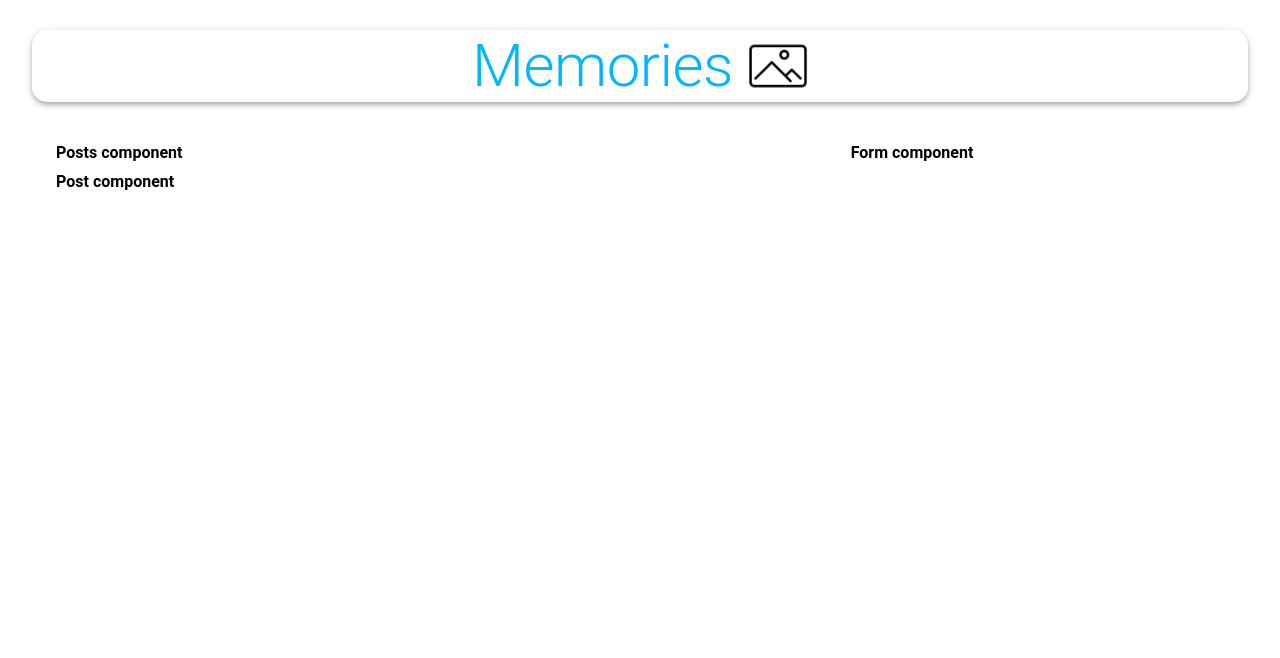
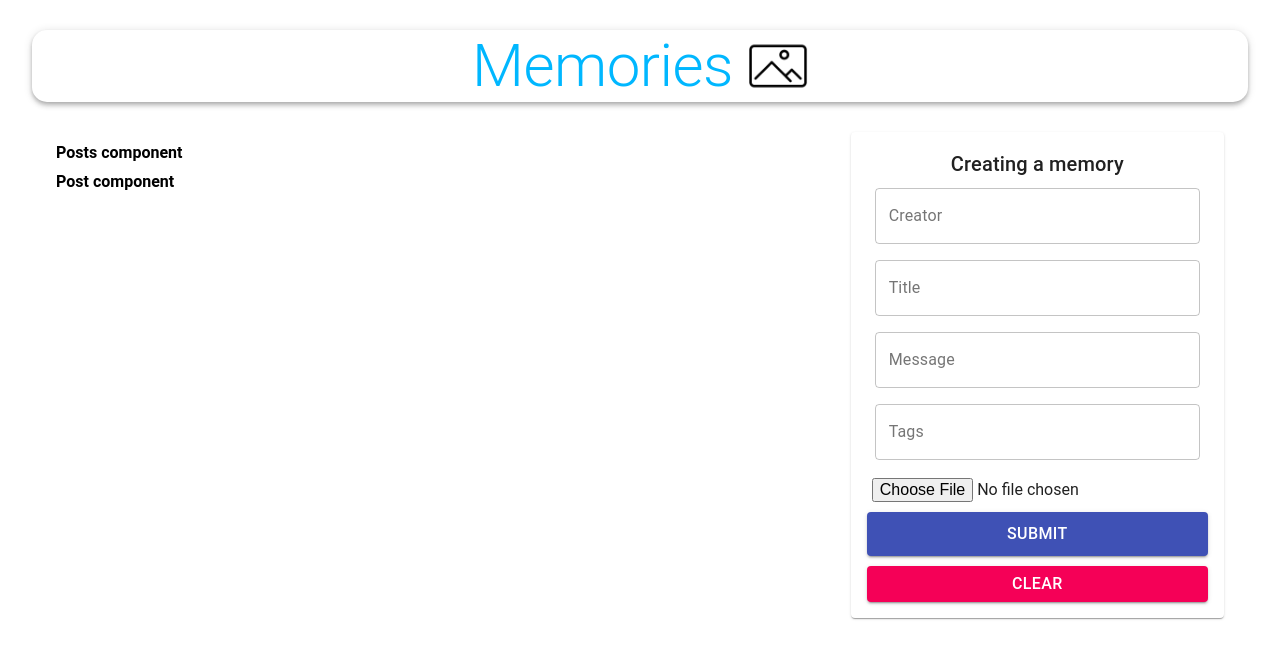
Before and after one commit to emiperalta/memories-app-mern, a React (Create React App) app in the folder client/: page / in a window 1280 px wide. Shown: the top 658 px of the page. Built offline with nearby package versions, Linux system fonts and the light colour scheme; no server answers.

Commit message:
working on types and create post form

```diff
--- a/client/package.json
+++ b/client/package.json
@@ -2,6 +2,7 @@
     "name": "client",
     "version": "0.1.0",
     "private": true,
+    "proxy": "http://localhost:5000",
     "dependencies": {
         "@material-ui/core": "^4.11.2",
         "@testing-library/jest-dom": "^5.11.6",
@@ -14,6 +15,7 @@
         "axios": "^0.21.0",
         "react": "^17.0.1",
         "react-dom": "^17.0.1",
+        "react-file-base64": "^1.0.3",
         "react-redux": "^7.2.2",
         "react-scripts": "4.0.1",
         "redux": "^4.0.5",
--- a/client/src/api/types.ts
+++ b/client/src/api/types.ts
@@ -3,8 +3,8 @@ export interface IPost {
     title: string;
     message: string;
     creator: string;
-    tags?: [string];
+    tags?: string[];
     selectedFile: string;
-    likesCount: number;
-    createdAt: Date;
+    likesCount?: number;
+    createdAt?: Date;
 }
--- a/client/src/components/Form/Form.tsx
+++ b/client/src/components/Form/Form.tsx
@@ -1,14 +1,129 @@
-import React from 'react';
+import React, { useState } from 'react';
+import { useDispatch } from 'react-redux';
+import { TextField, Button, Typography, Paper } from '@material-ui/core';
+import FileBase from 'react-file-base64';
 
 import useStyles from './styles';
+import { InputChange, InputSubmit } from './types';
+import { createPost } from '../../actions/posts.actions';
+
+const initialState = {
+    title: '',
+    message: '',
+    creator: '',
+    tags: [''],
+    selectedFile: '',
+};
 
 const Form = () => {
+    const [postData, setPostData] = useState(initialState);
     const classes = useStyles();
+    const dispatch = useDispatch();
+
+    const submitHandler = (e: InputSubmit) => {
+        e.preventDefault();
+
+        dispatch(createPost(postData));
+
+        console.log(postData);
+    };
+
+    const onChangeHandler = (e: InputChange) => {
+        const { name, value } = e.target;
+
+        setPostData({
+            ...postData,
+            [name]: value,
+        });
+    };
+
+    const tagsHandler = (e: InputChange) => {
+        const { value } = e.target;
+
+        setPostData({
+            ...postData,
+            tags: value.split(','),
+        });
+    };
+
+    const fileHandler = ({ base64 }: { base64: string }) => {
+        setPostData({
+            ...postData,
+            selectedFile: base64,
+        });
+    };
+
+    const clearHander = () => {};
 
     return (
-        <div>
-            <h1>Form component</h1>
-        </div>
+        <Paper className={classes.paper}>
+            <form
+                autoComplete='off'
+                noValidate
+                className={`${classes.root} ${classes.form}`}
+                onSubmit={submitHandler}
+            >
+                <Typography variant='h6'>Creating a memory</Typography>
+                <TextField
+                    name='creator'
+                    label='Creator'
+                    variant='outlined'
+                    fullWidth
+                    value={postData.creator}
+                    onChange={onChangeHandler}
+                />
+                <TextField
+                    name='title'
+                    label='Title'
+                    variant='outlined'
+                    fullWidth
+                    value={postData.title}
+                    onChange={onChangeHandler}
+                />
+                <TextField
+                    name='message'
+                    label='Message'
+                    variant='outlined'
+                    fullWidth
+                    value={postData.message}
+                    onChange={onChangeHandler}
+                />
+                <TextField
+                    name='tags'
+                    label='Tags'
+                    variant='outlined'
+                    fullWidth
+                    value={postData.tags}
+                    onChange={tagsHandler}
+                />
+                <div className={classes.fileInput}>
+                    <FileBase
+                        type='file'
+                        multiple={false}
+                        onDone={fileHandler}
+                    />
+                </div>
+                <Button
+                    className={classes.buttonSubmit}
+                    variant='contained'
+                    color='primary'
+                    size='large'
+                    fullWidth
+                    type='submit'
+                >
+                    Submit
+                </Button>
+                <Button
+                    variant='contained'
+                    color='secondary'
+                    size='small'
+                    fullWidth
+                    onClick={clearHander}
+                >
+                    Clear
+                </Button>
+            </form>
+        </Paper>
     );
 };
 
--- /dev/null
+++ b/client/src/components/Form/types.ts
@@ -0,0 +1,5 @@
+import { ChangeEvent, FormEvent } from 'react';
+
+export type InputChange = ChangeEvent<HTMLInputElement>;
+
+export type InputSubmit = FormEvent<HTMLFormElement>;
--- a/client/src/components/Posts/Posts.tsx
+++ b/client/src/components/Posts/Posts.tsx
@@ -9,8 +9,6 @@ const Posts = () => {
     const posts = useSelector((state: RootStateOrAny) => state.posts);
     const classes = useStyles();
 
-    console.log(posts);
-
     return (
         <>
             <h1>Posts component</h1>
--- a/client/src/index.tsx
+++ b/client/src/index.tsx
@@ -6,10 +6,8 @@ import { Provider } from 'react-redux';
 import { store } from './store/store';
 
 ReactDOM.render(
-    <React.StrictMode>
-        <Provider store={store}>
-            <App />
-        </Provider>
-    </React.StrictMode>,
+    <Provider store={store}>
+        <App />
+    </Provider>,
     document.getElementById('root')
 );
--- a/client/src/react-app-env.d.ts
+++ b/client/src/react-app-env.d.ts
@@ -1 +1,2 @@
 /// <reference types="react-scripts" />
+declare module 'react-file-base64';
--- a/client/src/reducers/posts.reducer.ts
+++ b/client/src/reducers/posts.reducer.ts
@@ -7,7 +7,7 @@ const postsReducer = (state = initialState, action: any) => {
         case ACTION_TYPES.FETCH_POSTS:
             return action.payload;
         case ACTION_TYPES.CREATE_POST:
-            return action.payload;
+            return [...state, action.payload];
         default:
             return state;
     }
```
Also changed, not shown: 1 other file (tests, documents, lock files or other folders). Lines whose indentation alone changed are shown as unchanged.
